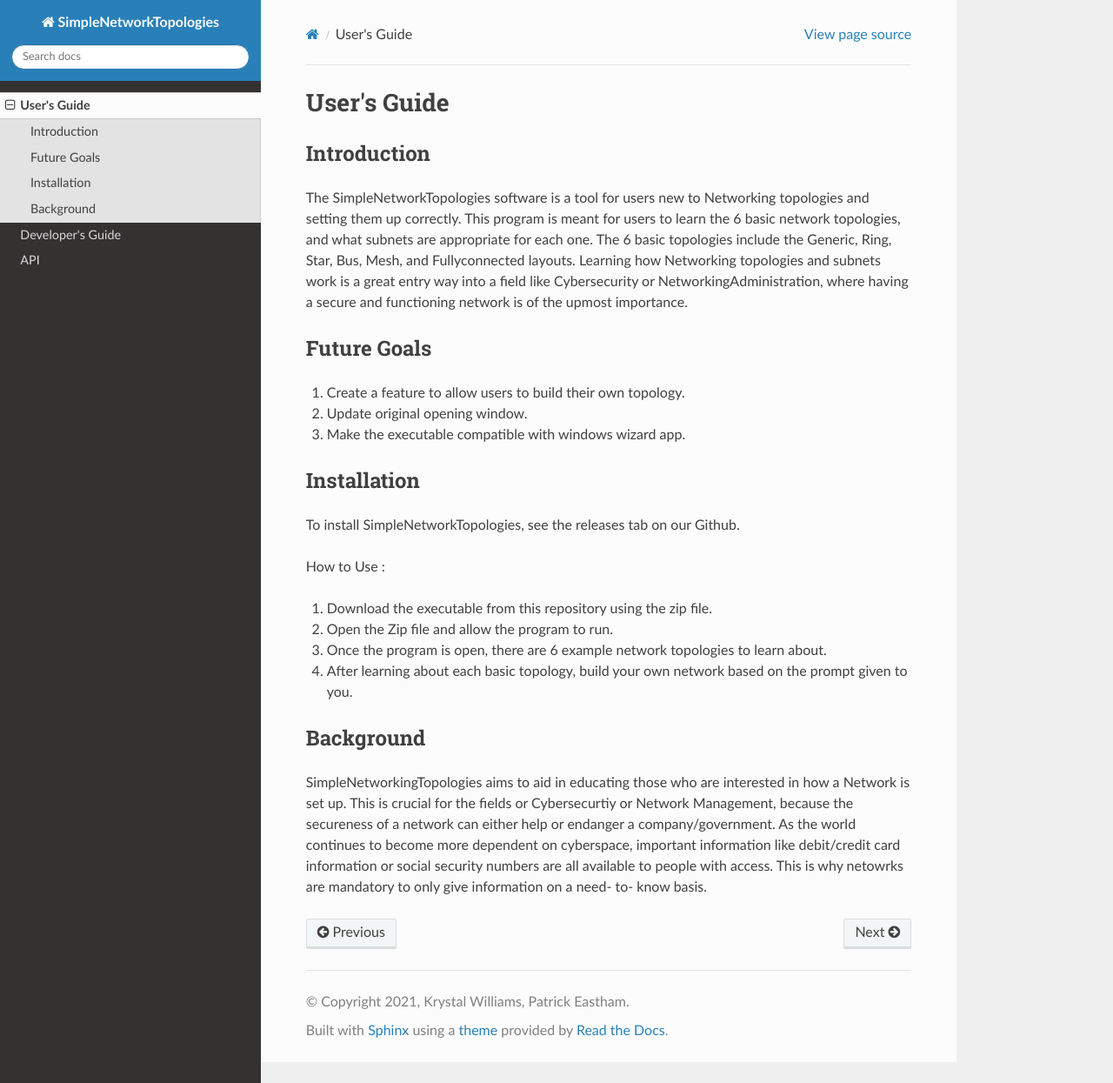
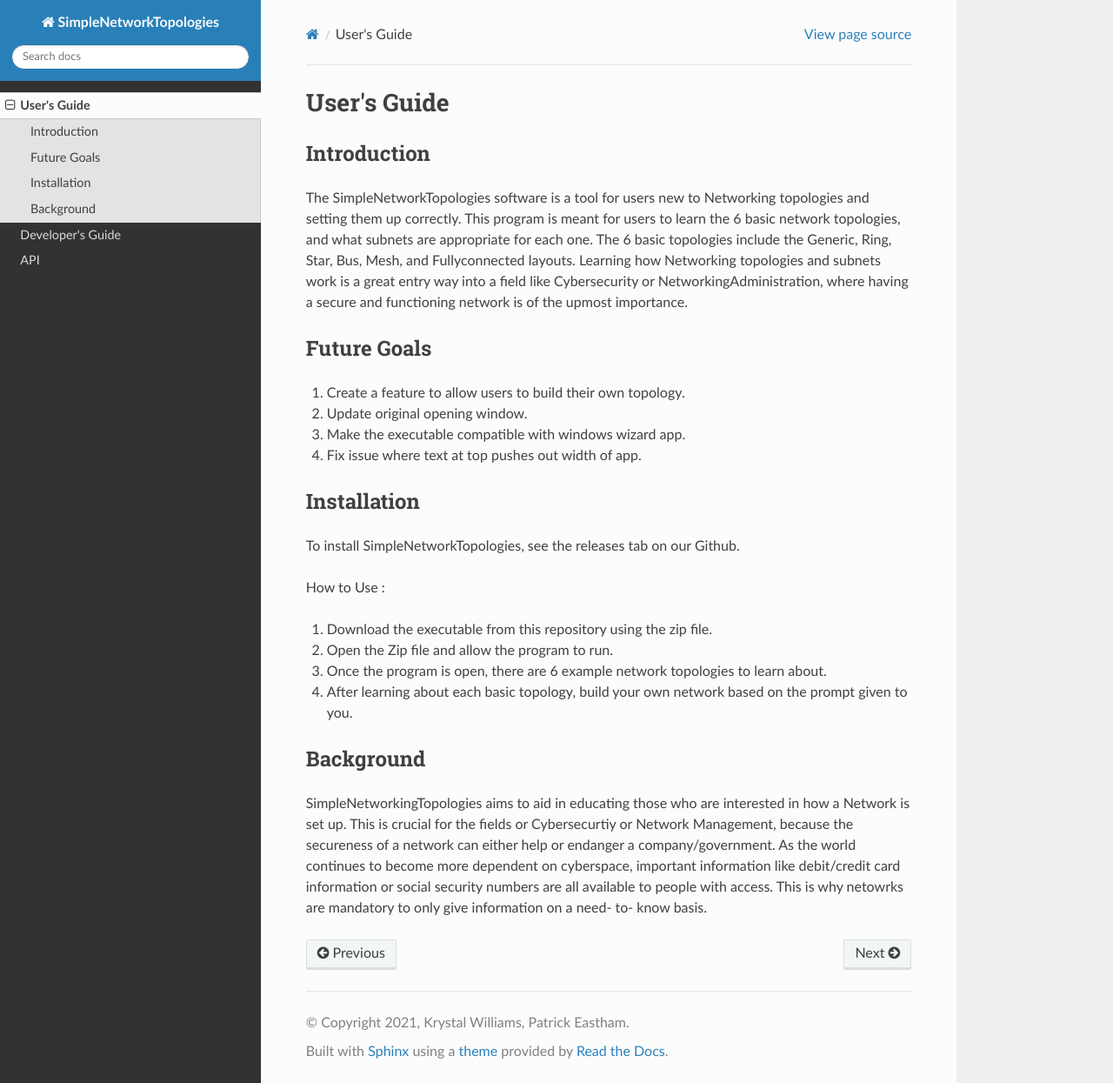
Before and after one commit to KrysEWilliams/SimpleNetworkTopologies, a Sphinx documentation site: the page built from docs/userGuide.rst, in a window 1280 px wide and 1245 px high. Shown: the whole window at 87% size. Built offline with Sphinx 7.4.7 and the Read the Docs theme 2.0.0, drawn with Linux system fonts in a browser that asks for light colours.

Commit message:
added future goal

```diff
--- a/docs/userGuide.rst
+++ b/docs/userGuide.rst
@@ -24,6 +24,8 @@
 
 3. Make the executable compatible with windows wizard app.
 
+4. Fix issue where text at top pushes out width of app.
+
 Installation
 ------------
 
```
